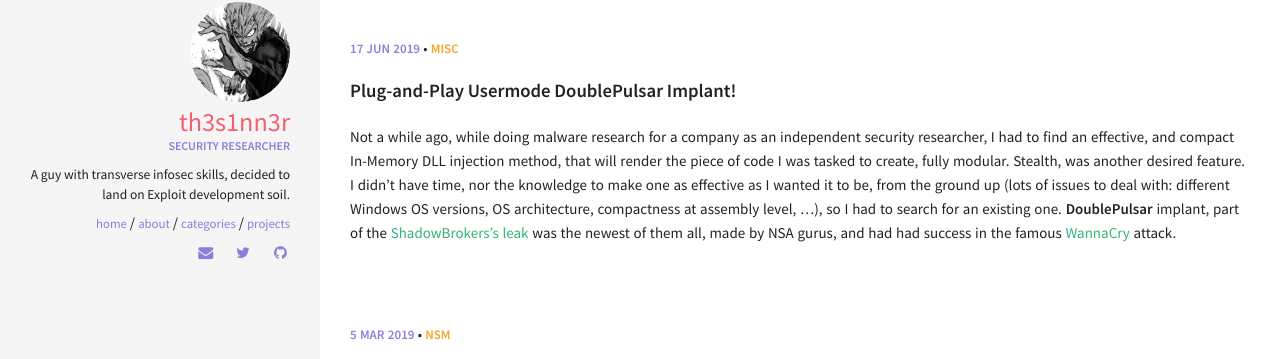
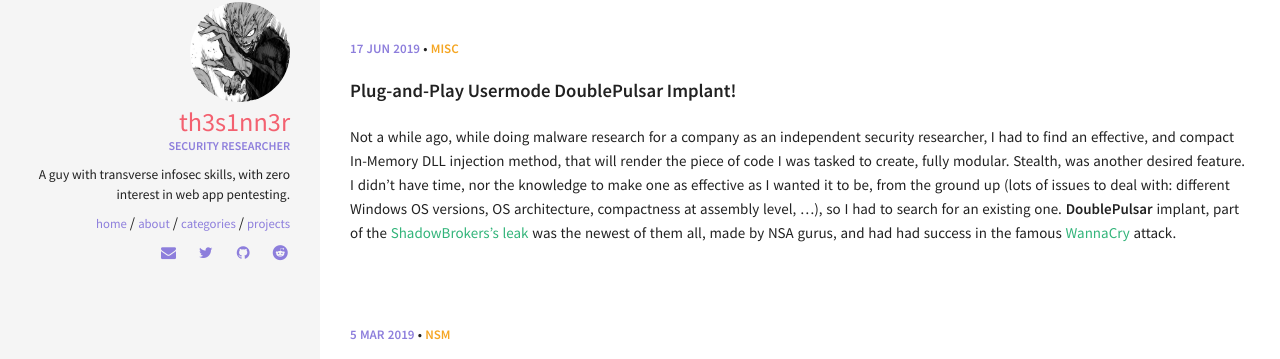
Before and after one commit to hehinfosec/hehinfosec.github.io, a Jekyll site: the page built from index.html, in a window 1280 px wide. Shown: the part 518-877 px from the top of the page. Built offline with Jekyll 4.4.1, drawn with Linux system fonts in a browser that asks for light colours; the list of posts is cut into pages by our own code.

```diff
--- a/_config.yml
+++ b/_config.yml
@@ -39,7 +39,7 @@ owner:
   name: th3s1nn3r
   avatar: garou.png
   job: "Security Researcher"
-  bio: "A guy with transverse infosec skills, decided to land on Exploit development soil."
+  bio: "A guy with transverse infosec skills, with zero interest in web app pentesting."
   email: housam.hajoui@gmail.com
   disqus-shortname:
   twitter: th3_3hh
@@ -70,5 +70,5 @@ owner:
   flickr: #username
   500px: #username
   codepen: #username
-  reddit:
+  reddit: Eh_h
   telegram: th3_3hh
```
